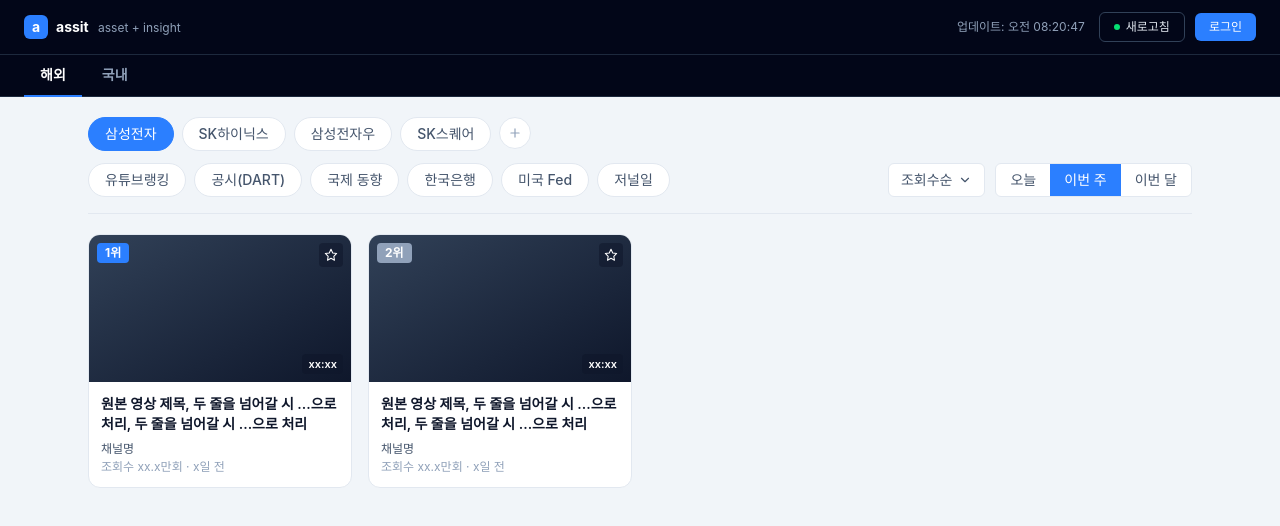
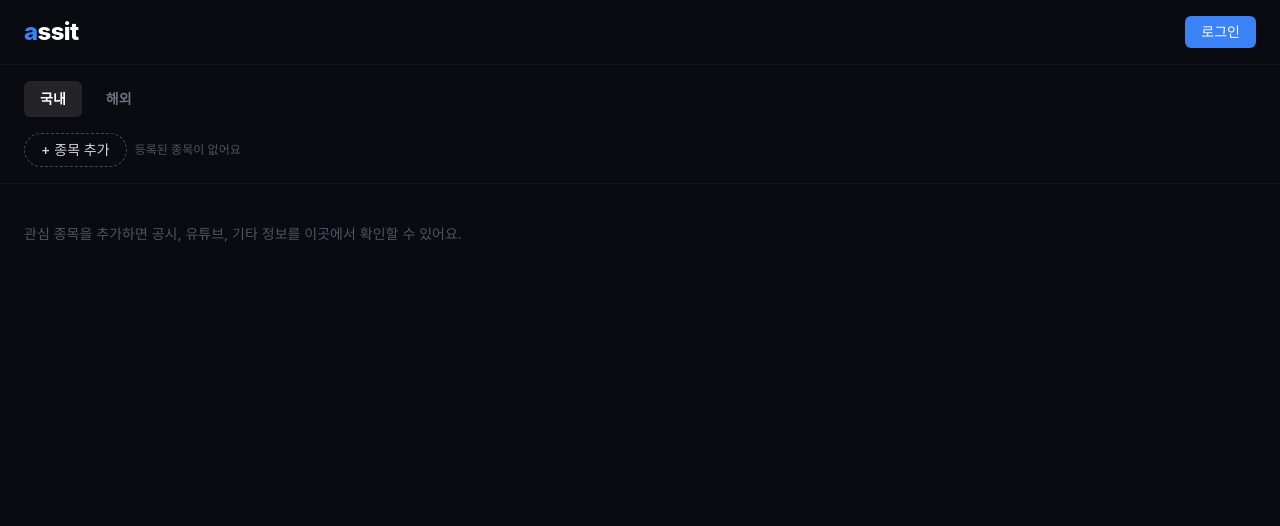
Before and after one commit to Likelion-YeungNam-Univ/14th-lightning-web, a React (Vite) app: page / in a window 1280 px wide. Shown: the top 526 px of the page. Built offline with nearby package versions, Linux system fonts and the light colour scheme.

Commit message:
홈 상단바 UI 구현

```diff
--- a/src/App.tsx
+++ b/src/App.tsx
@@ -1,133 +1,100 @@
-import { useState } from "react";
+import { useState, useRef, useEffect } from "react";
 
-type MarketTab = "해외" | "국내";
-type Period = "오늘" | "이번 주" | "이번 달";
 
-interface VideoCard {
+type MarketTab = "국내" | "해외";
+
+interface Stock {
   id: string;
-  rank: number;
-  title: string;
-  channel: string;
-  views: string;
-  uploadedAt: string;
-  duration: string;
+  name: string;
 }
 
-const STOCK_PILLS = ["삼성전자", "SK하이닉스", "삼성전자우", "SK스퀘어"];
-const KEYWORD_PILLS = ["유튜브랭킹", "공시(DART)", "국제 동향", "한국은행", "미국 Fed", "저널일"];
-
-const CARDS: VideoCard[] = [
-  {
-    id: "1",
-    rank: 1,
-    title: "원본 영상 제목, 두 줄을 넘어갈 시 ...으로 처리, 두 줄을 넘어갈 시 ...으로 처리",
-    channel: "채널명",
-    views: "xx.x만",
-    uploadedAt: "x일 전",
-    duration: "xx:xx",
-  },
-  {
-    id: "2",
-    rank: 2,
-    title: "원본 영상 제목, 두 줄을 넘어갈 시 ...으로 처리, 두 줄을 넘어갈 시 ...으로 처리",
-    channel: "채널명",
-    views: "xx.x만",
-    uploadedAt: "x일 전",
-    duration: "xx:xx",
-  },
+// TODO: 실제로는 검색 API로 종목을 조회 (여기서는 추가 가능한 종목 풀만 예시로 정의)
+const AVAILABLE_STOCKS: Stock[] = [
+  { id: "005930", name: "삼성전자" },
+  { id: "000660", name: "SK하이닉스" },
+  { id: "005380", name: "현대차" },
+  { id: "035420", name: "NAVER" },
+  { id: "035720", name: "카카오" },
+  { id: "005935", name: "삼성전자우" },
 ];
 
-function StarIcon() {
-  return (
-    <svg viewBox="0 0 24 24" width="16" height="16" fill="none" stroke="currentColor" strokeWidth="1.6">
-      <path d="M12 3.5l2.6 5.4 5.9.8-4.3 4.2 1 5.9-5.2-2.8-5.2 2.8 1-5.9-4.3-4.2 5.9-.8L12 3.5z" strokeLinejoin="round" />
-    </svg>
+export default function App() {
+  const [activeTab, setActiveTab] = useState<MarketTab>("국내");
+
+  // 등록된 종목이 없는 디폴트 상태로 시작
+  const [stocks, setStocks] = useState<Stock[]>([]);
+  const [selectedStock, setSelectedStock] = useState<string | null>(null);
+
+  const [isAddMenuOpen, setIsAddMenuOpen] = useState(false);
+  const [query, setQuery] = useState("");
+  const addMenuRef = useRef<HTMLDivElement>(null);
+
+  // 메뉴 바깥 클릭 시 닫기
+  useEffect(() => {
+    const handleClickOutside = (e: MouseEvent) => {
+      if (
+        addMenuRef.current &&
+        !addMenuRef.current.contains(e.target as Node)
+      ) {
+        setIsAddMenuOpen(false);
+        setQuery("");
+      }
+    };
+    document.addEventListener("mousedown", handleClickOutside);
+    return () => document.removeEventListener("mousedown", handleClickOutside);
+  }, []);
+
+  // TODO: 종목 클릭 시 공시 / 유튜브 / 기타 정보 카테고리 패널 + 각 API 연결
+  const handleSelectStock = (stockId: string) => {
+    setSelectedStock(stockId);
+  };
+
+  const handleAddStock = (stock: Stock) => {
+    setStocks((prev) => [...prev, stock]);
+    setSelectedStock(stock.id);
+    setIsAddMenuOpen(false);
+    setQuery("");
+  };
+
+  const handleRemoveStock = (stockId: string) => {
+    setStocks((prev) => prev.filter((s) => s.id !== stockId));
+    if (selectedStock === stockId) {
+      setSelectedStock(null);
+    }
+  };
+
+  const addedIds = new Set(stocks.map((s) => s.id));
+  const candidates = AVAILABLE_STOCKS.filter(
+    (s) => !addedIds.has(s.id) && s.name.toLowerCase().includes(query.toLowerCase())
   );
-}
 
-function ChevronIcon() {
-  return (
-    <svg viewBox="0 0 24 24" width="14" height="14" fill="none" stroke="currentColor" strokeWidth="2">
-      <path d="M6 9l6 6 6-6" strokeLinecap="round" strokeLinejoin="round" />
-    </svg>
-  );
-}
-
-function PlusIcon() {
-  return (
-    <svg viewBox="0 0 24 24" width="14" height="14" fill="none" stroke="currentColor" strokeWidth="2">
-      <path d="M12 5v14M5 12h14" strokeLinecap="round" />
-    </svg>
-  );
-}
-
-function VideoCardItem({ card }: { card: VideoCard }) {
-  return (
-    <article className="overflow-hidden rounded-xl border border-slate-200 bg-white transition hover:-translate-y-0.5 hover:shadow-md">
-      <div className="relative aspect-video bg-gradient-to-br from-slate-700 to-slate-900">
-        <span
-          className={`absolute left-2 top-2 rounded px-2 py-0.5 text-xs font-bold text-white ${
-            card.rank === 1 ? "bg-blue-500" : "bg-slate-400"
-          }`}
-        >
-          {card.rank}위
-        </span>
-        <button
-          aria-label="즐겨찾기 추가"
-          className="absolute right-2 top-2 flex h-6 w-6 items-center justify-center rounded bg-slate-900/55 text-white hover:bg-slate-900/80"
-        >
-          <StarIcon />
-        </button>
-        <span className="absolute bottom-2 right-2 rounded bg-slate-900/75 px-1.5 py-0.5 text-[11px] font-semibold text-white">
-          {card.duration}
-        </span>
-      </div>
-      <div className="p-3">
-        <p className="mb-2 line-clamp-2 text-sm font-semibold leading-snug text-slate-900">{card.title}</p>
-        <p className="mb-0.5 text-xs font-medium text-slate-600">{card.channel}</p>
-        <p className="text-xs text-slate-400">
-          조회수 {card.views}회 · {card.uploadedAt}
-        </p>
-      </div>
-    </article>
-  );
-}
-
-export default function App() {
-  const [marketTab, setMarketTab] = useState<MarketTab>("해외");
-  const [activeStock, setActiveStock] = useState("삼성전자");
-  const [activeKeyword, setActiveKeyword] = useState<string | null>(null);
-  const [period, setPeriod] = useState<Period>("이번 주");
+  const currentStock = stocks.find((s) => s.id === selectedStock);
+  const hasStocks = stocks.length > 0;
 
   return (
-    <div className="flex min-h-screen flex-col bg-slate-100 text-slate-900">
-      {/* 상단바 */}
-      <header className="flex items-center justify-between border-b border-slate-800 bg-slate-950 px-6 py-3 text-white">
-        <div className="flex items-center gap-2">
-          <span className="flex h-6 w-6 items-center justify-center rounded-md bg-blue-500 text-sm font-bold">a</span>
-          <span className="text-sm font-bold">
-            assit <span className="ml-1.5 text-xs font-normal text-slate-400">asset + insight</span>
+    <div className="min-h-screen bg-[#0A0B10] text-white font-sans">
+      {/* 헤더 */}
+      <header className="flex items-center justify-between px-6 py-4 border-b border-white/5">
+        <span className="text-2xl font-extrabold tracking-tight">
+          <span className="text-[#3B82F6]">a</span>
+          <span className="text-white">ssit</span>
         </span>
-        </div>
-        <div className="flex items-center gap-2.5">
-          <span className="mr-1 text-xs text-slate-400">업데이트: 오전 08:20:47</span>
-          <button className="flex items-center gap-1.5 rounded-md border border-slate-700 px-3.5 py-1.5 text-xs font-medium text-slate-200 hover:bg-white/5">
-            <span className="h-1.5 w-1.5 rounded-full bg-green-400" /> 새로고침
-          </button>
-          <button className="rounded-md bg-blue-500 px-3.5 py-1.5 text-xs font-medium text-white hover:bg-blue-600">
+
+        <button className="px-4 py-1.5 rounded-md text-sm font-medium bg-[#3B82F6] text-white hover:bg-[#2f6fe0] transition-colors">
           로그인
         </button>
-        </div>
       </header>
 
-      {/* 해외/국내 탭 */}
-      <nav className="flex gap-1 border-b border-slate-800 bg-slate-950 px-6">
-        {(["해외", "국내"] as MarketTab[]).map((tab) => (
+      {/* 국내 / 해외 탭 */}
+      <nav className="flex items-center gap-2 px-6 pt-4">
+        {(["국내", "해외"] as MarketTab[]).map((tab) => (
           <button
             key={tab}
-            onClick={() => setMarketTab(tab)}
-            className={`-mb-px border-b-2 px-4 py-2.5 text-sm font-semibold ${
-              marketTab === tab ? "border-blue-500 text-white" : "border-transparent text-slate-400"
+            onClick={() => setActiveTab(tab)}
+            className={`px-4 py-2 text-sm font-semibold rounded-md transition-colors ${
+              activeTab === tab
+                ? "bg-white/10 text-white"
+                : "text-gray-500 hover:text-gray-300"
             }`}
           >
             {tab}
@@ -135,74 +102,102 @@
         ))}
       </nav>
 
-      <main className="mx-auto w-full max-w-6xl flex-1 px-6 py-5">
-        {/* 종목 필터 */}
-        <div className="mb-3 flex flex-wrap gap-2">
-          {STOCK_PILLS.map((stock) => (
-            <button
-              key={stock}
-              onClick={() => setActiveStock(stock)}
-              className={`rounded-full border px-4 py-1.5 text-sm font-medium ${
-                activeStock === stock
-                  ? "border-blue-500 bg-blue-500 text-white"
-                  : "border-slate-200 bg-white text-slate-600"
+      {/* 종목 칩 리스트 */}
+      <div className="flex items-center gap-2 px-6 py-4 flex-wrap">
+        {stocks.map((stock) => (
+          <div
+            key={stock.id}
+            className={`group flex items-center gap-1.5 pl-4 pr-2 py-1.5 rounded-full text-sm font-medium border transition-colors ${
+              selectedStock === stock.id
+                ? "bg-[#3B82F6] border-[#3B82F6] text-white"
+                : "bg-transparent border-white/15 text-gray-300 hover:border-white/30"
             }`}
           >
-              {stock}
+            <button onClick={() => handleSelectStock(stock.id)}>
+              {stock.name}
             </button>
-          ))}
             <button
-            aria-label="종목 추가"
-            className="flex h-8 w-8 items-center justify-center rounded-full border border-slate-200 bg-white text-slate-400"
+              onClick={() => handleRemoveStock(stock.id)}
+              className={`rounded-full p-0.5 transition-colors ${
+                selectedStock === stock.id
+                  ? "hover:bg-white/20"
+                  : "hover:bg-white/10"
+              }`}
+              aria-label={`${stock.name} 삭제`}
             >
-            <PlusIcon />
+              <span className="w-3 h-3">✕</span>
             </button>
           </div>
+        ))}
 
-        {/* 키워드 필터 + 정렬/기간 */}
-        <div className="mb-5 flex flex-wrap items-center justify-between gap-4 border-b border-slate-200 pb-4">
-          <div className="flex flex-1 flex-wrap gap-2">
-            {KEYWORD_PILLS.map((kw) => (
+        {/* 종목 추가 버튼 + 드롭다운 */}
+        <div className="relative" ref={addMenuRef}>
           <button
-                key={kw}
-                onClick={() => setActiveKeyword(activeKeyword === kw ? null : kw)}
-                className={`rounded-full border px-4 py-1.5 text-sm font-medium ${
-                  activeKeyword === kw
-                    ? "border-blue-500 bg-blue-50 text-blue-500"
-                    : "border-slate-200 bg-white text-slate-600"
-                }`}
+            onClick={() => setIsAddMenuOpen((prev) => !prev)}
+            className="flex items-center gap-1 px-4 py-1.5 rounded-full text-sm font-medium border border-dashed border-white/25 text-gray-300 hover:border-white/40 hover:text-white transition-colors"
           >
-                {kw}
+            <span>+</span>
+            종목 추가
           </button>
-            ))}
+
+          {isAddMenuOpen && (
+            <div className="absolute left-0 top-full mt-2 w-56 rounded-lg border border-white/10 bg-[#12131A] shadow-xl z-10 overflow-hidden">
+              <div className="p-2 border-b border-white/5">
+                <input
+                  autoFocus
+                  value={query}
+                  onChange={(e) => setQuery(e.target.value)}
+                  placeholder="종목명 검색"
+                  className="w-full px-2.5 py-1.5 rounded-md bg-white/5 text-sm text-white placeholder-gray-500 outline-none focus:ring-1 focus:ring-[#3B82F6]"
+                />
+              </div>
+              <div className="max-h-56 overflow-y-auto">
+                {candidates.length > 0 ? (
+                  candidates.map((stock) => (
+                    <button
+                      key={stock.id}
+                      onClick={() => handleAddStock(stock)}
+                      className="w-full text-left px-3 py-2 text-sm text-gray-200 hover:bg-white/5 transition-colors"
+                    >
+                      {stock.name}
+                    </button>
+                  ))
+                ) : (
+                  <p className="px-3 py-3 text-xs text-gray-600">
+                    검색 결과가 없어요
+                  </p>
+                )}
+              </div>
+            </div>
+          )}
         </div>
 
-          <div className="flex items-center gap-2.5">
-            <button className="flex items-center gap-1.5 rounded-md border border-slate-200 bg-white px-3 py-1.5 text-sm font-medium text-slate-600">
-              조회수순 <ChevronIcon />
-            </button>
-            <div className="flex overflow-hidden rounded-md border border-slate-200 bg-white">
-              {(["오늘", "이번 주", "이번 달"] as Period[]).map((p) => (
-                <button
-                  key={p}
-                  onClick={() => setPeriod(p)}
-                  className={`px-3.5 py-1.5 text-sm font-medium ${
-                    period === p ? "bg-blue-500 text-white" : "text-slate-600"
-                  }`}
-                >
-                  {p}
-                </button>
-              ))}
-            </div>
-          </div>
+        {!hasStocks && (
+          <span className="text-xs text-gray-600">등록된 종목이 없어요</span>
+        )}
       </div>
 
-        {/* 카드 그리드 */}
-        <section className="grid grid-cols-[repeat(auto-fill,minmax(220px,1fr))] gap-4">
-          {CARDS.map((card) => (
-            <VideoCardItem key={card.id} card={card} />
-          ))}
-        </section>
+      {/* 메인 영역 - 종목 미등록 시 안내, 등록 시 공시/유튜브/기타 카테고리 + API 연동 예정 */}
+      <main className="px-6 py-10 border-t border-white/5">
+        {hasStocks && currentStock ? (
+          <>
+            <p className="text-sm text-gray-400">
+              선택된 종목:{" "}
+              <span className="text-white font-semibold">
+                {currentStock.name}
+              </span>
+            </p>
+            <p className="text-xs text-gray-600 mt-2">
+              공시 / 유튜브 / 기타 정보 카테고리는 추후 API 연동 후 이곳에
+              표시됩니다.
+            </p>
+          </>
+        ) : (
+          <p className="text-sm text-gray-600">
+            관심 종목을 추가하면 공시, 유튜브, 기타 정보를 이곳에서 확인할
+            수 있어요.
+          </p>
+        )}
       </main>
     </div>
   );
```
Lines whose indentation alone changed are shown as unchanged.
